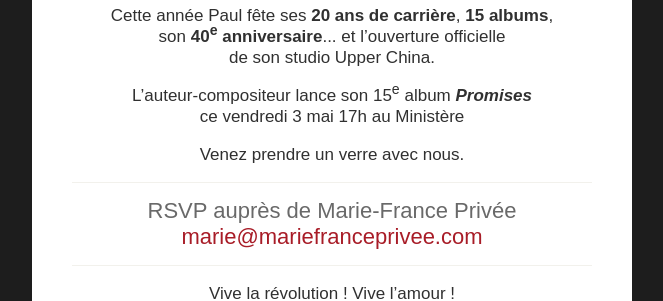
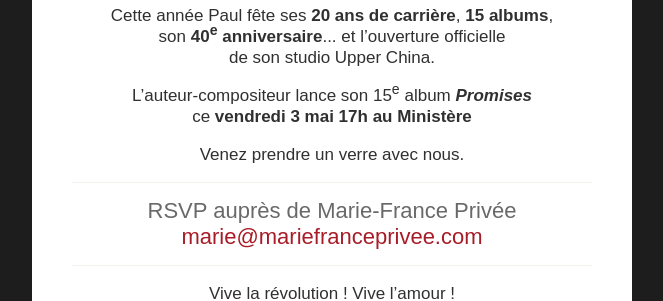
Before and after one commit to graphismatique/mfp, a Jekyll site: the page PaulCargnello/Invitation/index.html, which Jekyll copies as it is, in a window 1280 px wide. Shown: the part 525-826 px from the top of the page, without its empty margins (308-971 px from the left). Built offline with Jekyll 4.4.1, drawn with Linux system fonts in a browser that asks for light colours.

Commit message:
Update index.html

```diff
--- a/PaulCargnello/Invitation/index.html
+++ b/PaulCargnello/Invitation/index.html
@@ -260,7 +260,7 @@
 
                                     <hr>
                                     <p class="center">Cette année Paul fête ses <b>20 ans de carrière</b>, <b>15 albums</b>,<br>son <b>40<sup>e</sup> anniversaire</b>... et l’ouverture officielle<br>de son studio Upper China.</p>
-                                    <p class="center">L’auteur-compositeur lance son 15<sup>e</sup> album <b><i>Promises</i></b><br>ce vendredi 3 mai 17h au Ministère</p>
+                                    <p class="center">L’auteur-compositeur lance son 15<sup>e</sup> album <b><i>Promises</i></b><br>ce <b>vendredi 3 mai 17h au Ministère</b></p>
                                     <p class="center">Venez prendre un verre avec nous.</p>
                                     <hr>
                                     <h2>RSVP auprès de Marie-France Privée <a href="mailto:marie@mariefranceprivee.com">marie@mariefranceprivee.com</a></h2>
```
